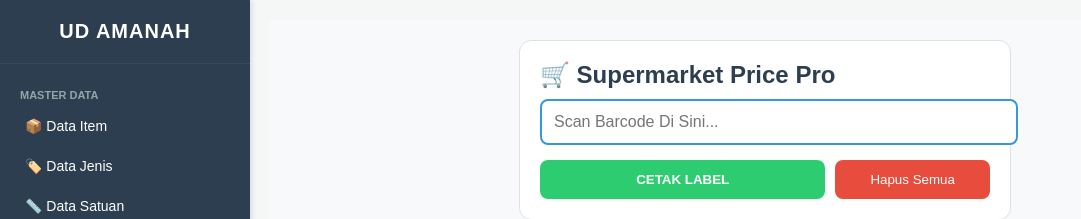
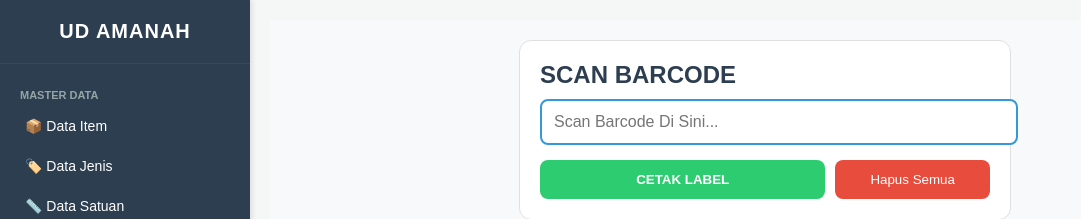
Before and after one commit to fery28a/pricetag-zebra-system, a React (Vite) app: page /cetak in a window 1280 px wide. Shown: the top 219 px of the page, without its empty margins (0-1081 px from the left). Built offline with nearby package versions, Linux system fonts and the light colour scheme; no server answers.

Commit message:
Update CetakPriceTag.jsx

```diff
--- a/src/pages/Cetak/CetakPriceTag.jsx
+++ b/src/pages/Cetak/CetakPriceTag.jsx
@@ -40,7 +40,7 @@ const CetakPriceTag = () => {
     <div style={styles.pageContainer}>
       {/* PANEL KONTROL */}
       <div className="no-print" style={styles.controlPanel}>
-        <h2 style={{ margin: '0 0 10px 0', color: '#2c3e50' }}>🛒 Supermarket Price Pro</h2>
+        <h2 style={{ margin: '0 0 10px 0', color: '#2c3e50' }}>SCAN BARCODE</h2>
         <form onSubmit={handleScannerSubmit}>
           <input
             ref={inputRef}
```
